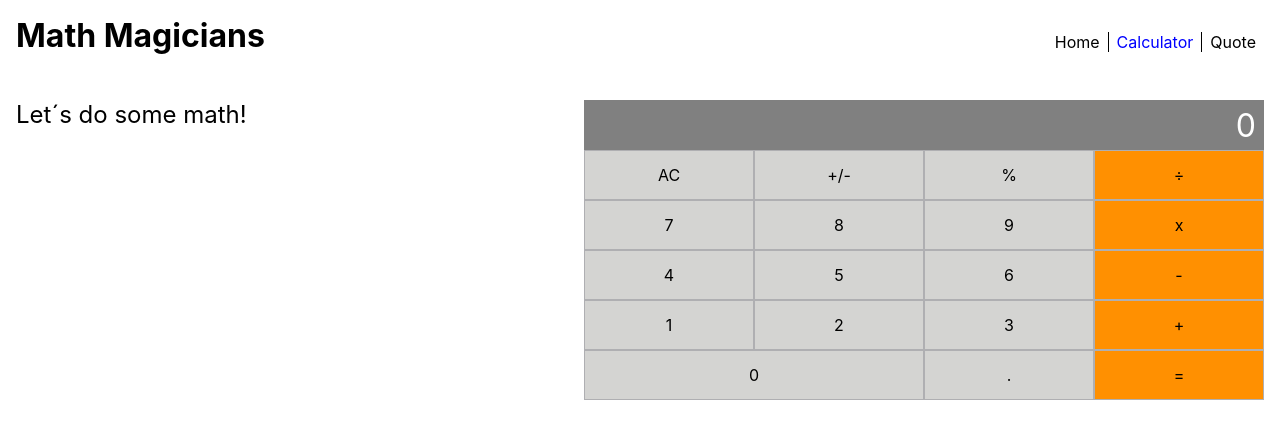
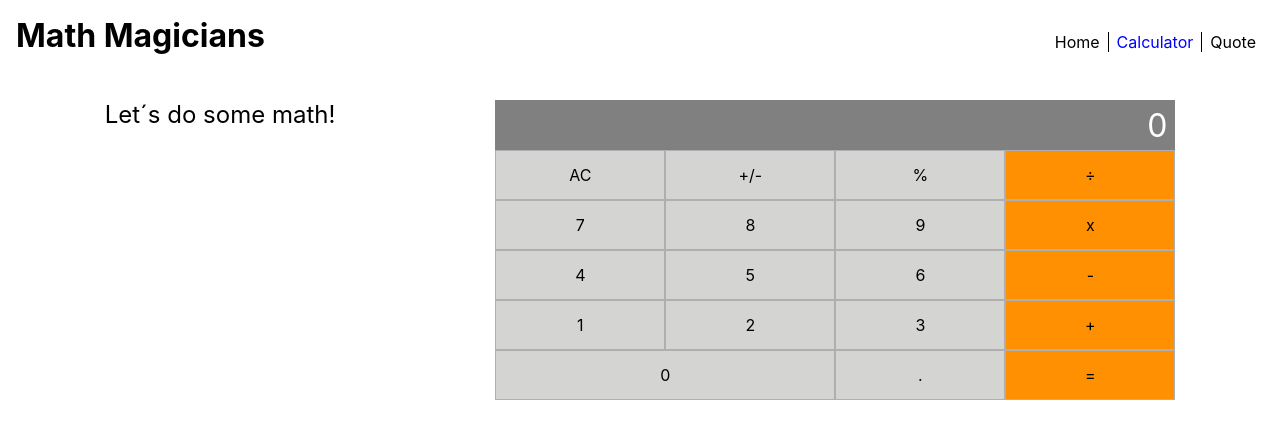
Before and after one commit to Alexr16/MathMagicians, a React (Create React App) app: page /calculator in a window 1280 px wide. Shown: the top 438 px of the page. Built offline with nearby package versions, Linux system fonts and the light colour scheme.

Commit message:
Center Calculator

```diff
--- a/src/App.css
+++ b/src/App.css
@@ -73,7 +73,7 @@ h1 {
 
 .cal-cont {
   display: flex;
-  justify-content: space-between;
+  justify-content: center;
   margin: 1rem;
 }
 
@@ -81,4 +81,5 @@ h2 {
   font-size: 1.5em;
   font-weight: 400;
   margin: 0;
+  padding-right: 10rem;
 }
```
